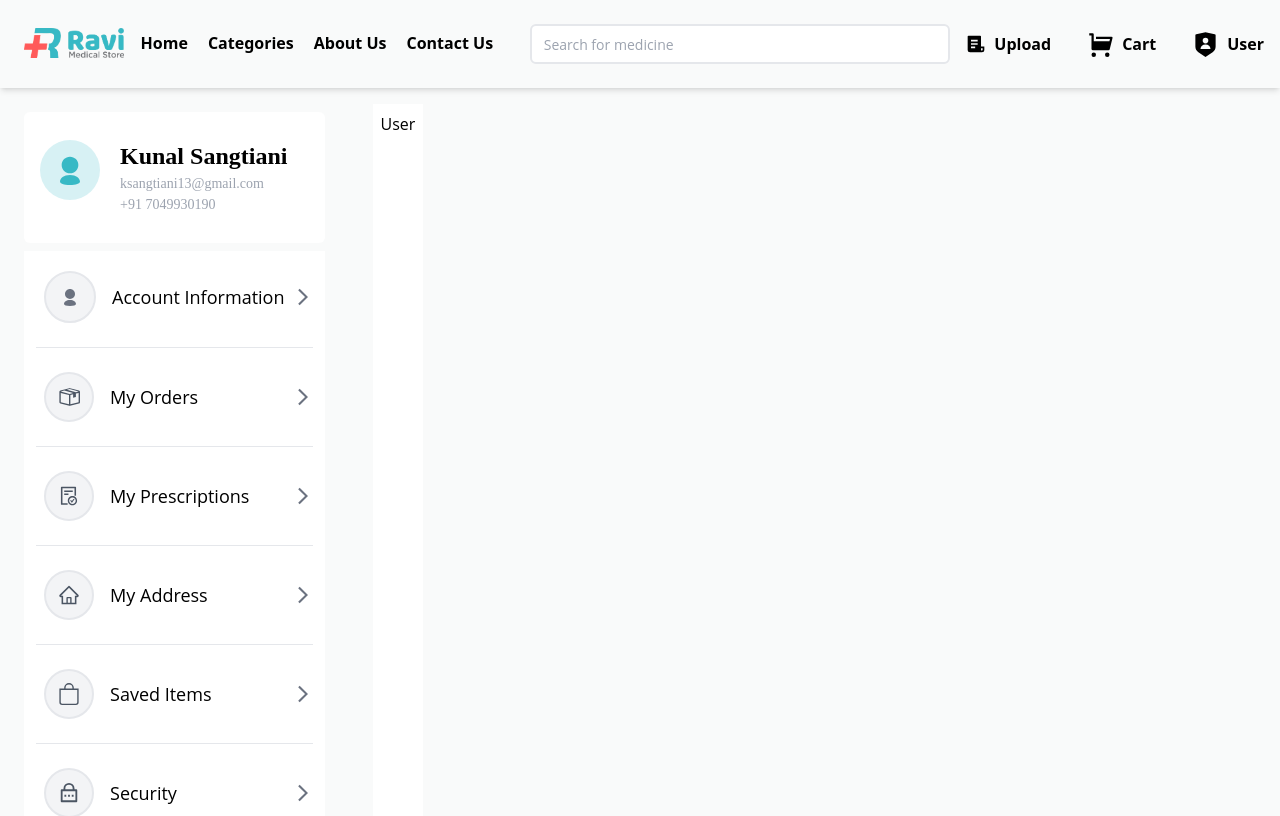
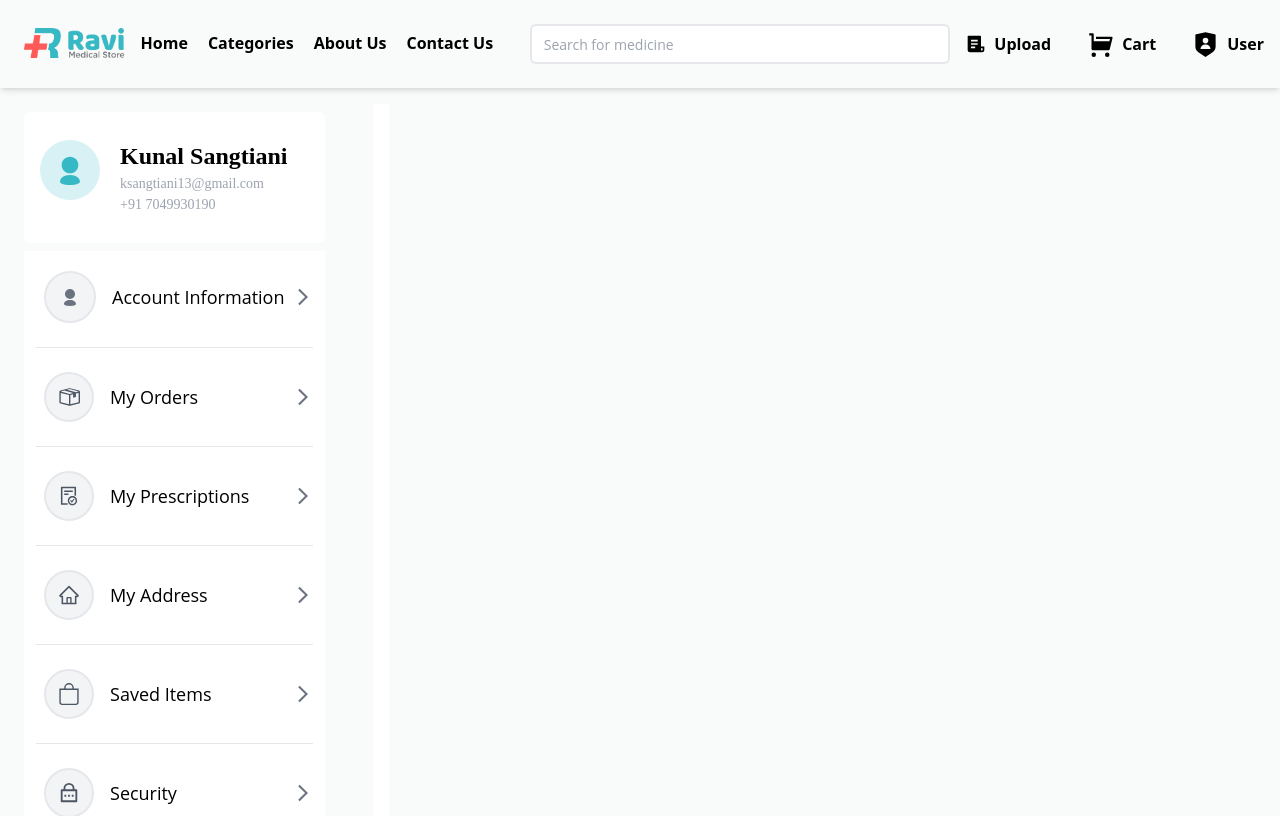
Before and after one commit to kunals131/EParmacy, a Next.js app in the folder client/: page /account/user in a window 1280 px wide. Shown: the top 816 px of the page. Built offline with nearby package versions, Linux system fonts and the light colour scheme.

Commit message:
Fixed for Production

```diff
--- a/client/pages/account/index.jsx
+++ b/client/pages/account/index.jsx
@@ -7,9 +7,6 @@ const Account = () => {
     const router = useRouter();
     useEffect(()=>{
         setScreenWidth(window.innerWidth);
-        window.addEventListener('resize', ()=>{
-            setScreenWidth(window.innerWidth);
-        })
     }, [])
     useEffect(()=>{
         if (screenWidth>=1024) {
--- a/client/pages/account/myaddress.jsx
+++ b/client/pages/account/myaddress.jsx
@@ -1,5 +1,5 @@
 import React from 'react'
-
+import AccountLayout from '../../components/AccountLayout'
 const MyAdd = () => {
   return (
     <div></div>
--- a/client/pages/account/myprescriptions.jsx
+++ b/client/pages/account/myprescriptions.jsx
@@ -1,5 +1,5 @@
 import React from 'react'
-
+import AccountLayout from '../../components/AccountLayout'
 const MyPres = () => {
   return (
     <div>MyPres</div>
--- a/client/pages/account/security.jsx
+++ b/client/pages/account/security.jsx
@@ -1,4 +1,5 @@
 import React from 'react'
+import AccountLayout from '../../components/AccountLayout'
 
 const Security = () => {
   return (
--- a/client/pages/account/user.jsx
+++ b/client/pages/account/user.jsx
@@ -3,7 +3,11 @@ import AccountLayout from '../../components/AccountLayout'
 
 const User = () => {
   return (
-    <AccountLayout>User</AccountLayout>
+    <AccountLayout>
+      <div className=''>
+
+      </div>
+    </AccountLayout>
   )
 }
 
```
